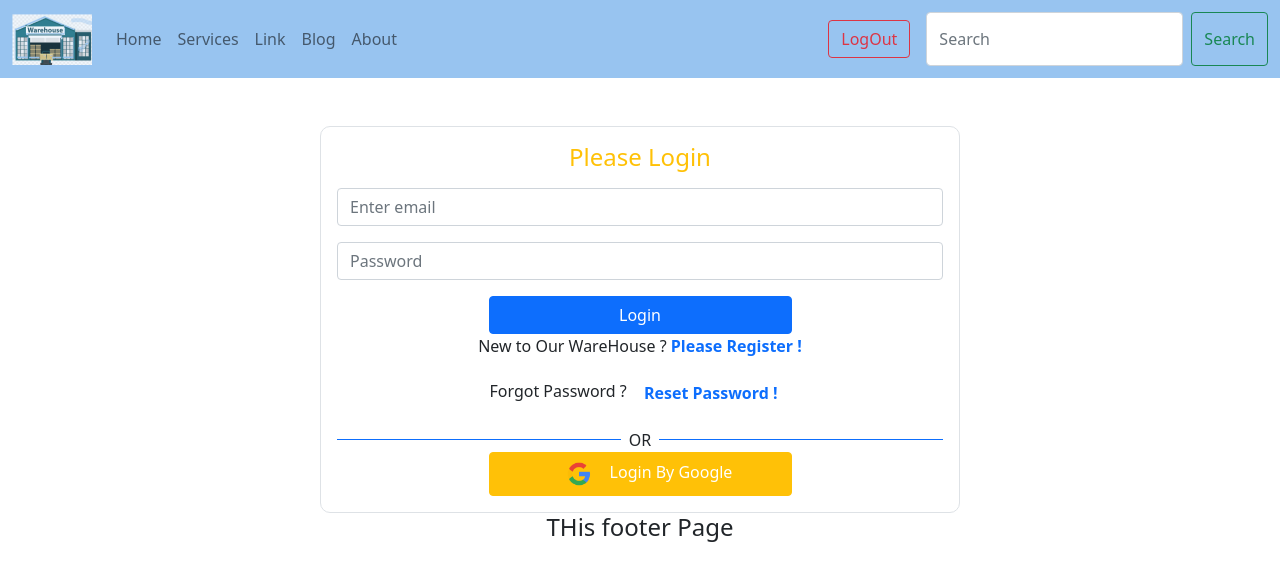
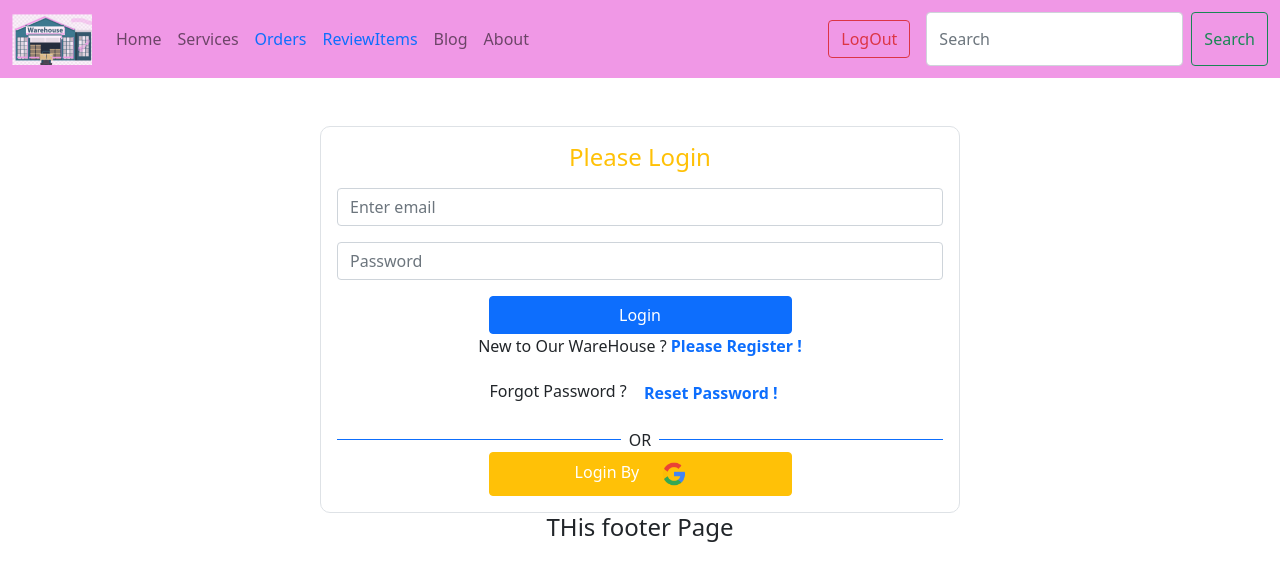
Before and after one commit to mdatislam/warehouse-management-client-As-11, a React (Create React App) app: page /Login in a window 1280 px wide. Shown: the top 580 px of the page. Built offline with nearby package versions, Linux system fonts and the light colour scheme; no server answers; sample sign-in values are in the browser's storage.

Commit message:
requireAuth implement

```diff
--- a/src/App.js
+++ b/src/App.js
@@ -12,6 +12,9 @@ import About from './Pages/About/About';
 import NotFound from './Pages/NotFound/NotFound';
 import Register from './Pages/SecretPage/Register/Register';
 import { ToastContainer } from 'react-toastify';
+import RequireAuth from './Pages/SecretPage/RequireAuth/RequireAuth';
+import Orders from './Pages/SecretPage/Orders/Orders';
+import ReviewItems from './Pages/SecretPage/ReveiwItems/ReviewItems';
 
 function App() {
   return (
@@ -23,7 +26,16 @@ function App() {
         <Route path='/Login' element={<Login></Login>}></Route>
         <Route path='/Register' element={<Register></Register>}></Route>
         <Route path='/Banner' element={<Banner></Banner>}></Route>
-        <Route path='/Services' element={<Services></Services>}></Route>
+        <Route path='/Orders' element={
+          <RequireAuth>
+            <Orders></Orders>
+          </RequireAuth>
+        }></Route>
+        <Route path='/ReviewItems' element={
+          <RequireAuth>
+            <ReviewItems></ReviewItems>
+          </RequireAuth>
+        }></Route>
         <Route path='/Blog' element={<Blog></Blog>}></Route>
         <Route path='/About' element={<About></About>}></Route>
         <Route path='*' element={<NotFound></NotFound>}></Route>
--- a/src/Pages/CommonPage/Header/Header.css
+++ b/src/Pages/CommonPage/Header/Header.css
@@ -1,4 +1,4 @@
 .header{
-    background-color: rgb(152, 196, 240);
+    background-color: rgb(240, 152, 230);
 
 }
--- a/src/Pages/CommonPage/Header/Header.js
+++ b/src/Pages/CommonPage/Header/Header.js
@@ -32,21 +32,16 @@ const Header = () => {
             <Nav
               className="me-auto my-2 my-lg-0"
               style={{ maxHeight: "100px" }}
-              navbarScroll
-            >
+              navbarScroll>
                <Nav.Link as={Link} to='/'>Home</Nav.Link>
               <Nav.Link as={Link} to='/Services'>Services</Nav.Link>
-              <Nav.Link href="#action2">Link</Nav.Link>
-              {/* <NavDropdown title="Link" id="navbarScrollingDropdown">
-                <NavDropdown.Item href="#action3">Action</NavDropdown.Item>
-                <NavDropdown.Item href="#action4">
-                  Another action
-                </NavDropdown.Item>
-                <NavDropdown.Divider />
-                <NavDropdown.Item href="#action5">
-                  Something else here
-                </NavDropdown.Item>
-              </NavDropdown> */}
+              {
+                user?<>
+                <Nav.Link as={Link} to='/Orders'className="text-primary" >Orders</Nav.Link>
+                <Nav.Link as={Link} to='/ReviewItems'className="text-primary">ReviewItems</Nav.Link>
+                </>
+              :''
+              }
               <Nav.Link as={Link} to='/Blog'> Blog</Nav.Link>
               <Nav.Link as={Link} to='/About'> About</Nav.Link>
             </Nav>
--- /dev/null
+++ b/src/Pages/SecretPage/Orders/Orders.js
@@ -0,0 +1,11 @@
+import React from 'react';
+
+const Orders = () => {
+    return (
+        <div>
+            <h4>This is order List Page</h4>
+        </div>
+    );
+};
+
+export default Orders;
--- /dev/null
+++ b/src/Pages/SecretPage/ReveiwItems/ReviewItems.js
@@ -0,0 +1,11 @@
+import React from 'react';
+
+const ReviewItems = () => {
+    return (
+        <div>
+            <h4>The Review Items </h4>
+        </div>
+    );
+};
+
+export default ReviewItems;
--- a/src/Pages/SecretPage/SocialLogin/SocialLogin.js
+++ b/src/Pages/SecretPage/SocialLogin/SocialLogin.js
@@ -27,8 +27,8 @@ const SocialLogin = () => {
             <div className='mx-2'>OR</div>
             <div style={{height:'1px'}} className='w-50 bg-primary'></div>
            </div>
-           <Button onClick={()=>{signInWithGoogle()}} variant="warning"  className="w-50 text-white" type="submit"> <img className='mx-3' src={google} width='30' alt='logo'/>
-          Login By Google
+           <Button onClick={()=>{signInWithGoogle()}} variant="warning"  className="w-50 text-white" type="submit"> Login By  <img className='mx-3' src={google} width='30' alt='logo'/>
+
         </Button>
         {
             error?errorMessage:''
```
Also changed, not shown: src/Pages/SecretPage/RequireAuth/RequireAuth.js (+19 -1 lines).
